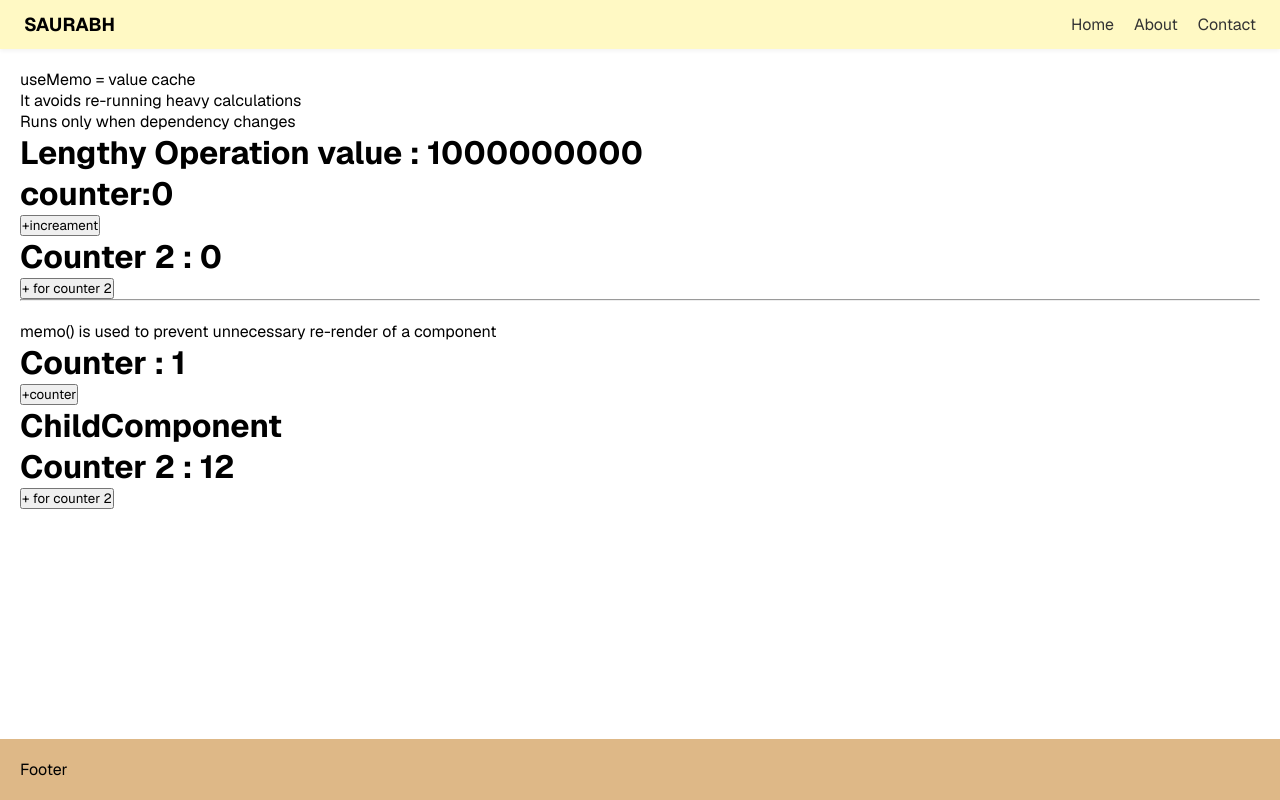
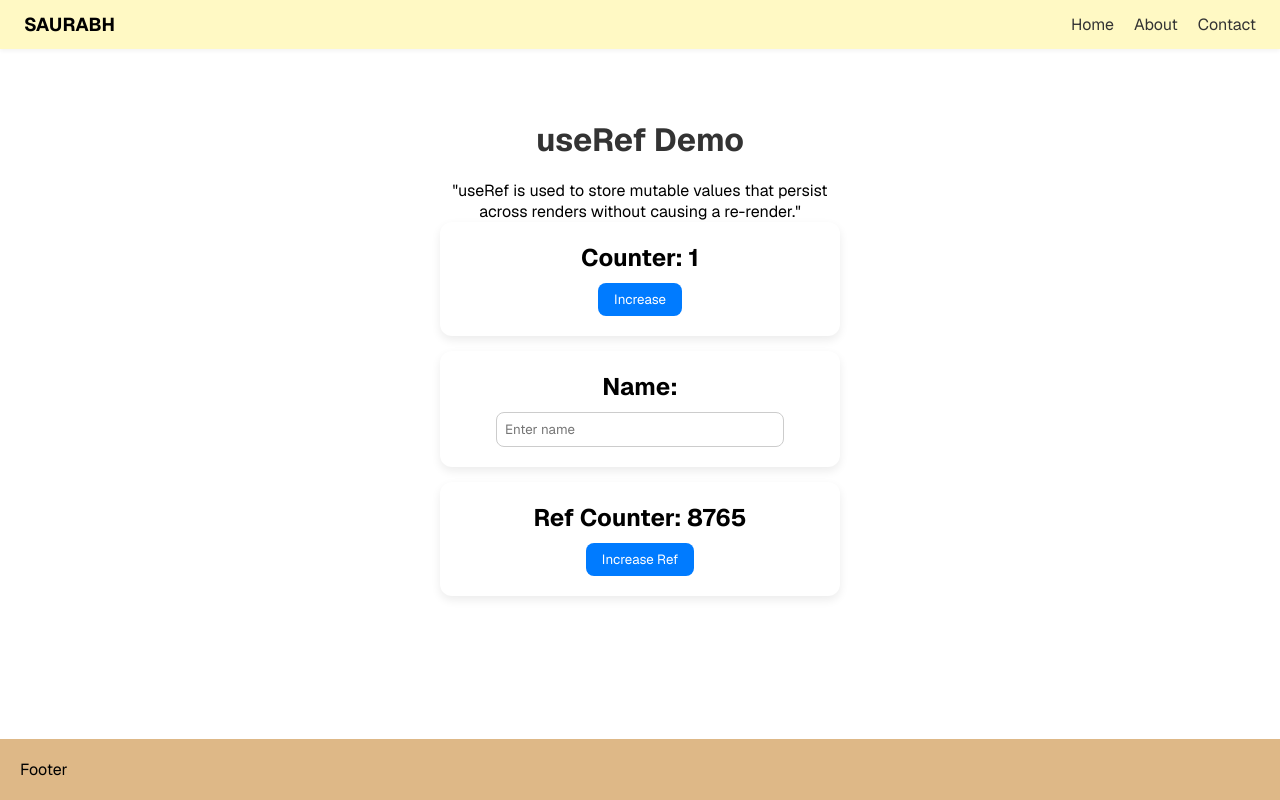
Before and after one commit to Saurabh-Chede/awdiz-react, a React (Vite) app: page / in a window 1280 px wide. Built offline with nearby package versions, Linux system fonts and the light colour scheme.

Commit message:
assignment10

```diff
--- /dev/null
+++ b/src/components/Day9/Day9.jsx
@@ -0,0 +1,26 @@
+import React, { useState, useCallback } from "react";
+import UseRef from "./UseRef";
+
+const Child = React.memo(({ onClick }) => {
+  console.log("Child component rendered");
+  return <button onClick={onClick}>Child component</button>;
+});
+
+const Parent = () => {
+  const [count, setCount] = useState(0);
+
+  const handleClick = useCallback( () => {
+    console.log("child btn re-rendered");
+  },[]); // dependency array
+
+  return (
+    <div>
+      <h1>useCallback = function cache</h1>
+      <h1>{count}</h1>
+      <button onClick={() => setCount(count + 1)}>Increase</button>
+      <Child onClick={handleClick} />
+    </div>
+  );
+};
+
+export default Parent;
--- /dev/null
+++ b/src/components/Day9/UseRef.jsx
@@ -0,0 +1,100 @@
+import React, { useRef, useState } from "react";
+
+const UseRef = () => {
+  const [counter, setCounter] = useState(1);
+  const [name, setName] = useState("");
+  console.log("Component re-render..");
+
+  const data = useRef(8765);
+
+  console.log("Current Ref Value:", data.current);
+
+  return (
+    <div
+      style={{
+        maxWidth: "400px",
+        margin: "50px auto",
+        textAlign: "center",
+        fontFamily: "Arial, sans-serif",
+      }}
+    >
+      <h1 style={{ marginBottom: "20px", color: "#333" }}>
+        useRef Demo
+      </h1>
+
+      <p>
+        "useRef is used to store mutable values that persist across renders
+        without causing a re-render."
+      </p>
+
+      {/* Counter Card */}
+      <div style={cardStyle}>
+        <h2>Counter: {counter}</h2>
+        <button
+          style={buttonStyle}
+          onClick={() => {
+            console.log("State Updated → Component will re-render");
+            setCounter(counter + 1);
+          }}
+        >
+          Increase
+        </button>
+      </div>
+
+      {/* Name Card */}
+      <div style={cardStyle}>
+        <h2>Name: {name}</h2>
+        <input
+          placeholder="Enter name"
+          onChange={(e) => {
+            console.log("Name Changed → Re-render");
+            setName(e.target.value);
+          }}
+          style={inputStyle}
+        />
+      </div>
+
+      {/* Ref Counter Card */}
+      <div style={cardStyle}>
+        <h2>Ref Counter: {data.current}</h2>
+        <button
+          style={buttonStyle}
+          onClick={() => {
+            data.current = data.current + 1;
+            console.log("Ref Updated (No Re-render):", data.current);
+          }}
+        >
+          Increase Ref
+        </button>
+      </div>
+    </div>
+  );
+};
+
+const cardStyle = {
+  background: "#fff",
+  padding: "20px",
+  marginBottom: "15px",
+  borderRadius: "12px",
+  boxShadow: "0 4px 10px rgba(0,0,0,0.08)",
+};
+
+const buttonStyle = {
+  marginTop: "10px",
+  padding: "8px 16px",
+  border: "none",
+  borderRadius: "8px",
+  background: "#007bff",
+  color: "#fff",
+  cursor: "pointer",
+};
+
+const inputStyle = {
+  marginTop: "10px",
+  padding: "8px",
+  width: "80%",
+  borderRadius: "8px",
+  border: "1px solid #ccc",
+};
+
+export default UseRef;
--- a/src/components/Home.jsx
+++ b/src/components/Home.jsx
@@ -1,13 +1,17 @@
 import React from 'react'
 import ProductCard from './ProductCard'
 import Memoizing from './Day8/Memoizing.Jsx'
+import Day9 from './Day9/Day9'
+import UseRef from './Day9/UseRef'
 
 
 
 function Home() {
   return (
     <div>
-     <Memoizing></Memoizing>
+     {/* <Memoizing></Memoizing> */}
+     {/* <Day9></Day9> */}
+     <UseRef></UseRef>
     </div>
   )
 }
```
